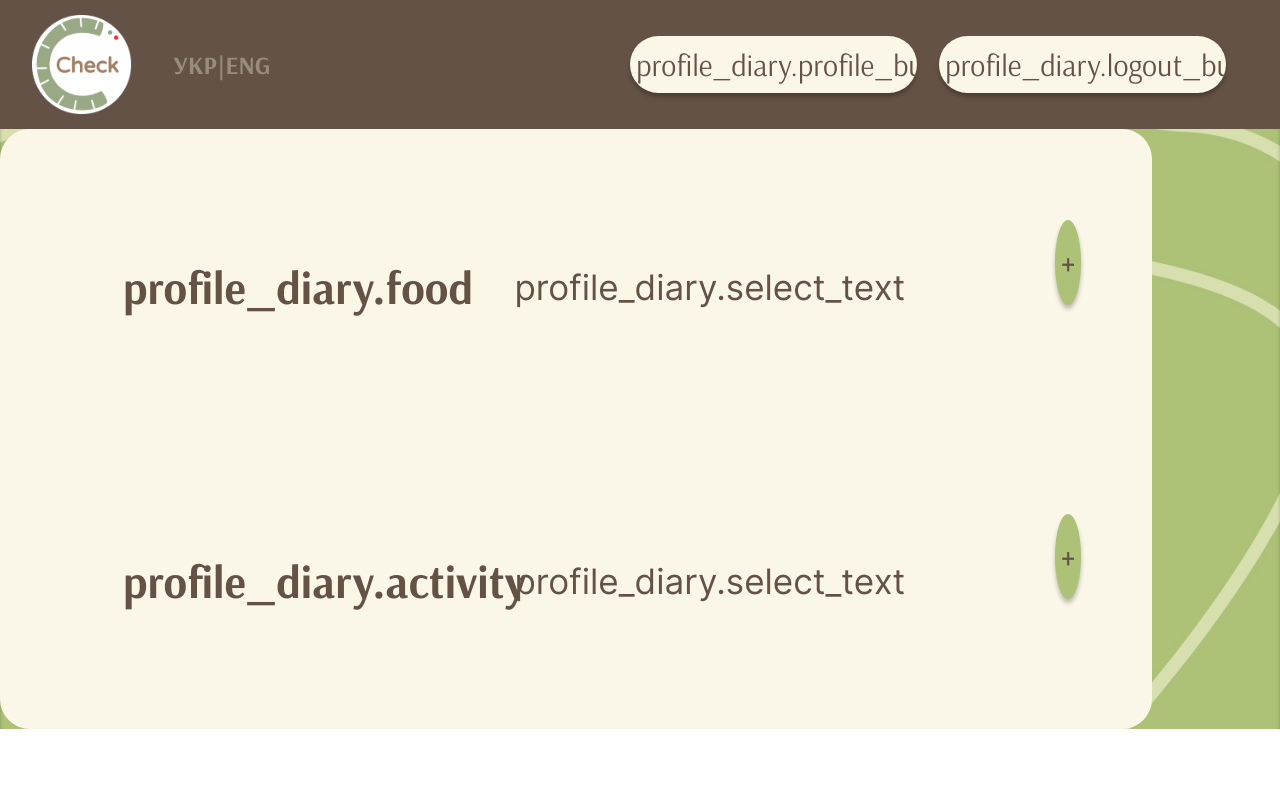
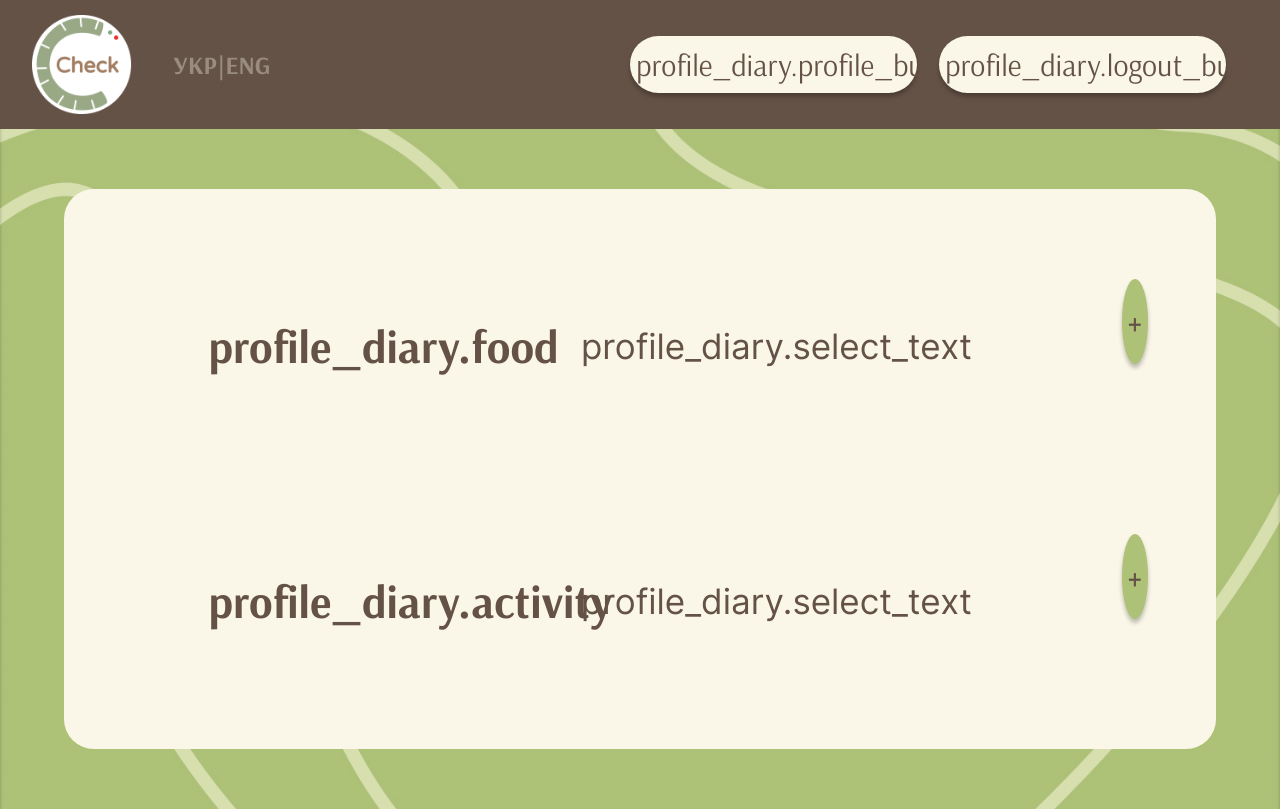
Before and after one commit to Elizaveta3/kursova, a React (Create React App) app in the folder caloCheckfront/: page /diary in a window 1280 px wide. Built offline with nearby package versions, Linux system fonts and the light colour scheme; no server answers.

Commit message:
finished adaptive layout in dairy and profile

```diff
--- a/caloCheckfront/src/components/Button/Button.css
+++ b/caloCheckfront/src/components/Button/Button.css
@@ -142,8 +142,8 @@
 .cancel_button_diary {
     border-radius: 30px;
     width: 194px;
-    height: 33%;
-    font-size: 30px;
+    height: 32%;
+    font-size: 1.8vw;
     text-align: center;
     color: #655247;
     background-color: #FFFFFF;
--- a/caloCheckfront/src/pages/diaryPage.js
+++ b/caloCheckfront/src/pages/diaryPage.js
@@ -152,6 +152,7 @@ export const DiaryPage = () => {
     return (
         <div className="page_diary">
             <HeaderProfile click1={handleGoToProfile} click2={handleGoToAuthPage} child1={i18next.t('profile_diary.profile_button')} child2={i18next.t('profile_diary.logout_button')} />
+            <main className="container_form_dairy">
                 <div className="form_diary">
                     <form className={`section_diary ${isFoodSectionActive ? 'active' : ''}`} onSubmit={handleSubmit}>
                         <p className='text_diary'>{i18next.t('profile_diary.food')}</p>
@@ -161,7 +162,7 @@ export const DiaryPage = () => {
                                     <Autocomplete
                                         options={jsonResults}
                                         name="foodItemName"
-                                    sx={{ width: '80%' }}
+                                        sx={{ width: '80%'}}
                                         renderInput={(params) => <TextField {...params} label={i18next.t('profile_diary.product_search')} />}
                                         onChange={(e, value) => handleChange(value, 'foodItemName')}
                                     />
@@ -216,6 +217,7 @@ export const DiaryPage = () => {
                         )}
                     </form>
                 </div>
+            </main>
         </div>
     );
 };
--- a/caloCheckfront/src/pages/static/styles/reset.css
+++ b/caloCheckfront/src/pages/static/styles/reset.css
@@ -27,7 +27,10 @@ article, aside, details, figcaption, figure,
 footer, header, hgroup, menu, nav, section {
 	display: block;
 }
-
+/* html,body{
+    width: 100%;
+    height: 100%;
+} */
 body {
 	line-height: 1;
 }
--- a/caloCheckfront/src/pages/static/styles/styles.css
+++ b/caloCheckfront/src/pages/static/styles/styles.css
@@ -583,20 +583,22 @@ html {
   background: url(../images/bg_profile.jpg) no-repeat;
   background-size: cover;
   position: relative;
-  min-height: 100vh;
+  /* height: 100%; */
+  /* min-height: 110vh; */
 }
-.main_profile {
-  flex: 1; /* Додаємо flex: 1 для заповнення вільного простору */
+.main_profile{
+  height: 87.3%;
   width: 100%;
   display: flex;
   flex-direction: column;
   justify-content: center;
   align-items: center;
+
+
 }
-
 .form_profile {
-  /* margin-top: 57px; */
-  /* margin-bottom: 57px; */
+  margin-top: 57px;
+  margin-bottom: 57px;
   width: 90%;
   height: 90%;
   background-color: #faf7e8;
@@ -815,7 +817,7 @@ html {
 
 .form_sex_editing .label_sex_editing,
 .form_goal_editing .label_goal_editing {
-  width: 22.1%;
+  width: 175px;
   font-family: "arsenal";
   font-size: 40px;
   text-align: left;
@@ -933,25 +935,28 @@ html {
   background: url(../images/diary2.jpg) no-repeat;
   background-size: cover;
   position: relative;
-  /* height: 100%; */
-  /* min-height: 100vh; */
+  min-height: 100vh;
+}
+
+.container_form_dairy {
+  min-height: 85vh;
+  width: 100%;
+  display: flex;
+  justify-content: center;
+  align-items: center;
 }
 
 .form_diary {
-  /* margin-top: 2%;
-  margin-left: 5%; */
   display: flex;
   flex-direction: column;
   justify-content: center;
   align-items: center;
   width: 90%;
-  height: 75vh;
+  height: 70vh;
   background-color: #faf7e8;
-  padding: 6px;
+  padding: 30px;
   text-align: center;
-  /* height: 600px; */
   border-radius: 30px;
-  box-sizing: border-box;
 }
 
 
@@ -1010,11 +1015,13 @@ html {
 
 .search-container {
   display: grid;
+  /* font-size: 1.3vw; */
   grid-template-columns: 1fr 1fr;
   grid-column-gap: 5px;
   grid-auto-rows: 90px;
   width: 50%;
 }
+
 
 @media only screen and (max-width: 1800px) and (min-width: 1441px) {
   .text_diary {
```
Lines whose indentation alone changed are shown as unchanged.
